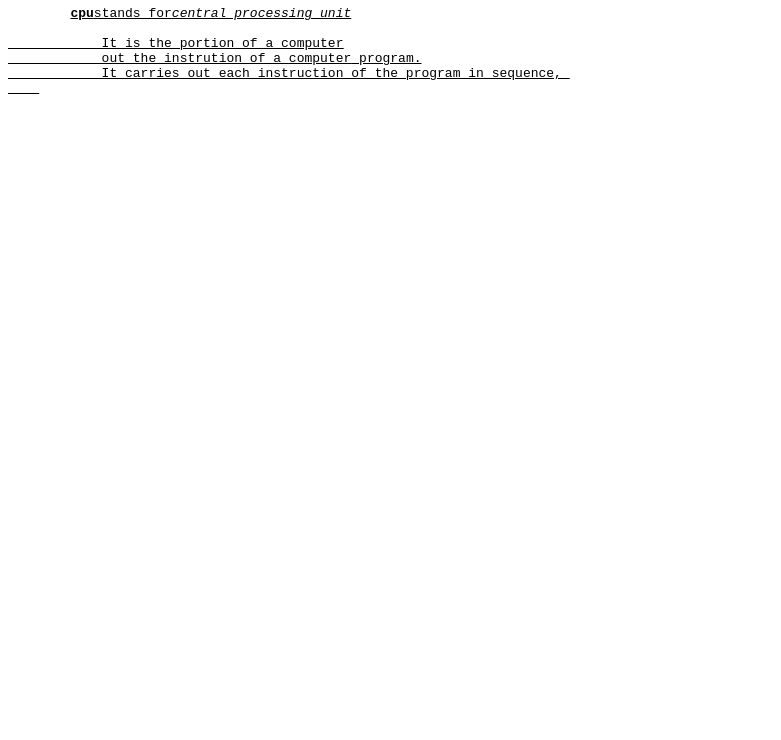
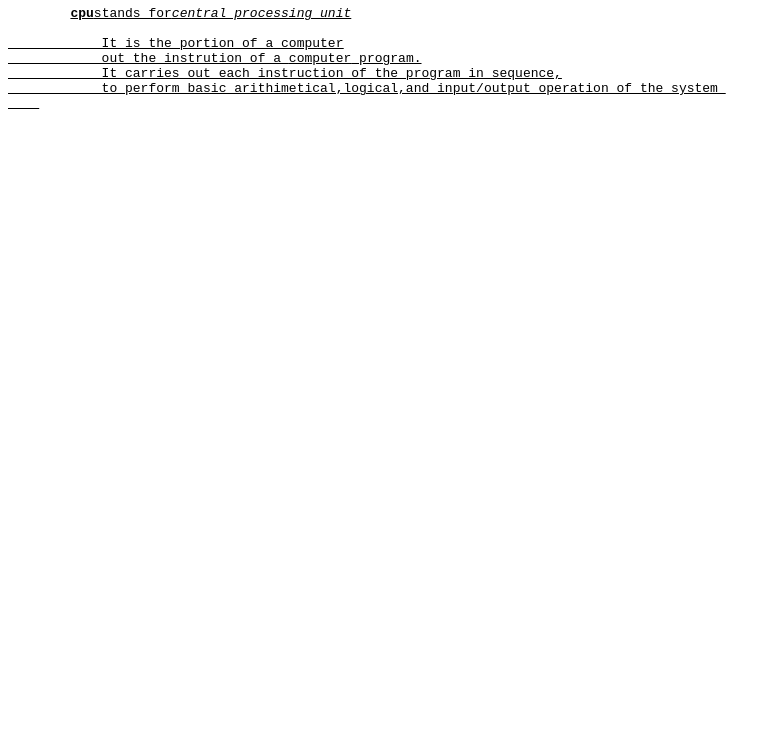
Before and after one commit to iamneo-production/bcdcdcebdedcefadaeccdfffebaeceaec, a website: page public/index.html in a window 1280 px wide. Shown: the part 60-800 px from the top of the page, without its empty margins (0-781 px from the left). Drawn offline with Linux system fonts and the light colour scheme.

Commit message:
Backup Commit

```diff
--- a/public/index.html
+++ b/public/index.html
@@ -6,6 +6,7 @@
             It is the portion of a <u>computer</u>
             out the instrution of a <u>computer</u> program.
             It carries out each instruction of the program in sequence,
+            to perform basic arithimetical,logical,and input/output operation of the system
     </pre>
 
 </html>
```
